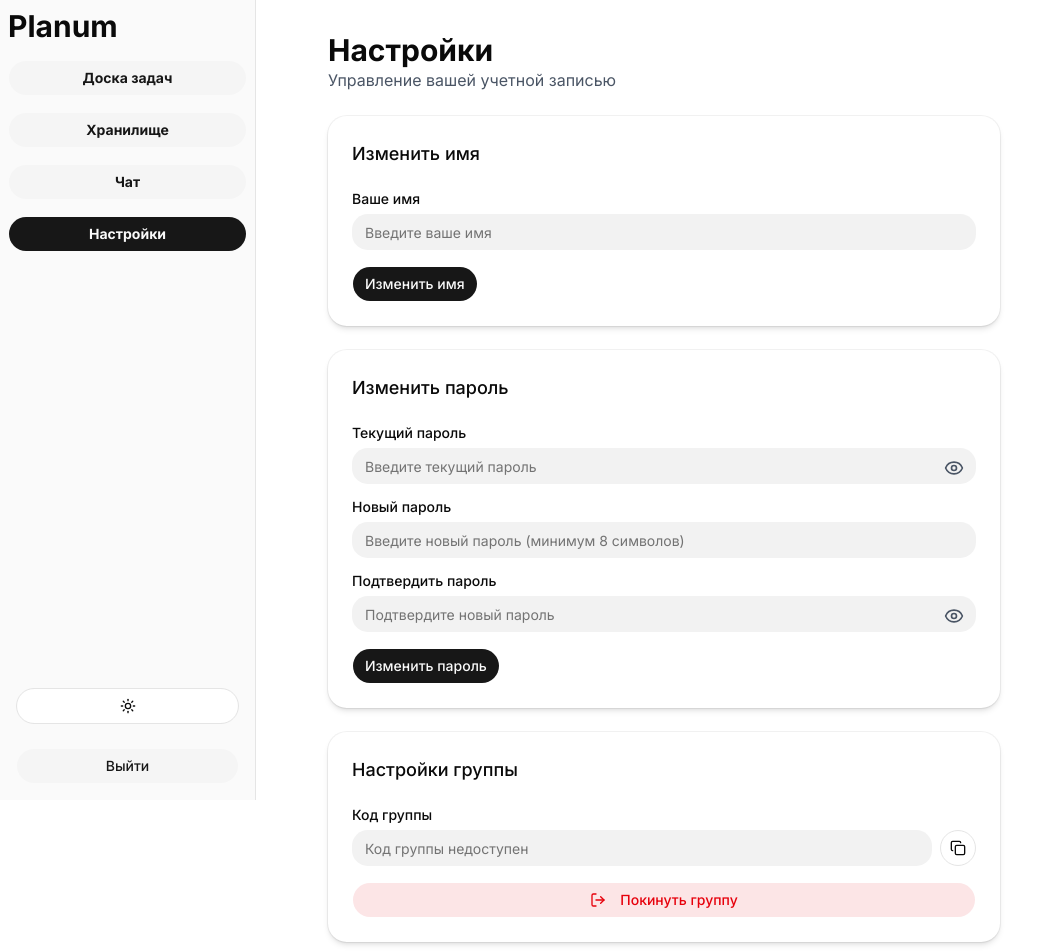
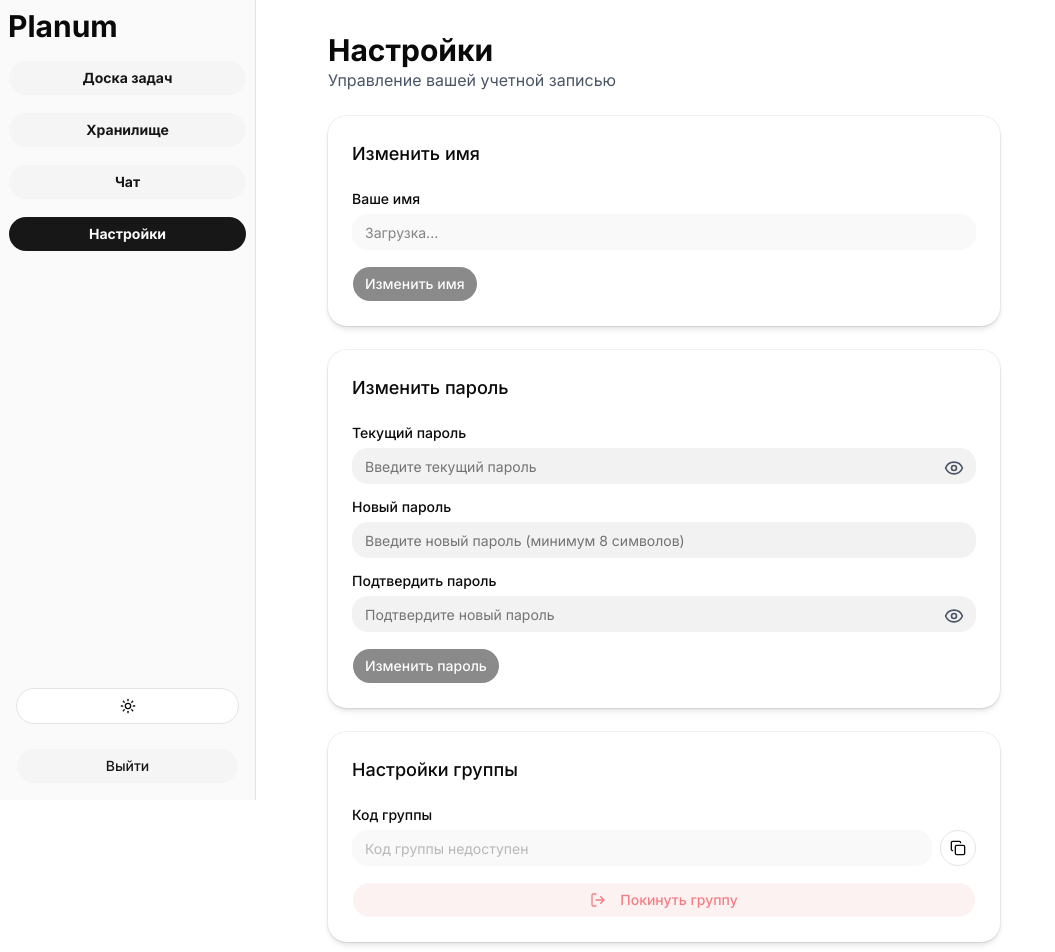
Before and after one commit to USBkistan/planum-frontend, a Next.js app: page /dashboard/settings in a window 1280 px wide. Shown: the top 952 px of the page, without its empty margins (0-1055 px from the left). Built offline with nearby package versions, Linux system fonts and the light colour scheme; no server answers.

Commit message:
fix access to fields while loading

```diff
--- a/src/app/dashboard/settings/page.tsx
+++ b/src/app/dashboard/settings/page.tsx
@@ -38,11 +38,13 @@
     const controller = new AbortController();
 
     const fetchData = async () => {
+      setLoading(true);
       const code = await getInviteCodeRequest();
       setGroupCode(code);
 
       const user = await getMeRequest();
       setName(user.display_name);
+      setLoading(false);
     };
 
     fetchData();
@@ -178,7 +180,8 @@
               <Label htmlFor="name">Ваше имя</Label>
               <Input
                 id="name"
-                value={name}
+                value={loading ? "Загрузка..." : name}
+                disabled={loading}
                 onChange={(e) => setName(e.target.value)}
                 placeholder="Введите ваше имя"
               />
@@ -269,7 +272,12 @@
             <div className="space-y-2">
               <Label>Код группы</Label>
               <div className="flex gap-2">
-                <Input value={groupCode} readOnly placeholder="Код группы недоступен" />
+                <Input
+                  value={groupCode}
+                  disabled={loading}
+                  readOnly
+                  placeholder="Код группы недоступен"
+                />
                 <Button
                   onClick={handleCopyGroupCode}
                   variant="outline"
```
